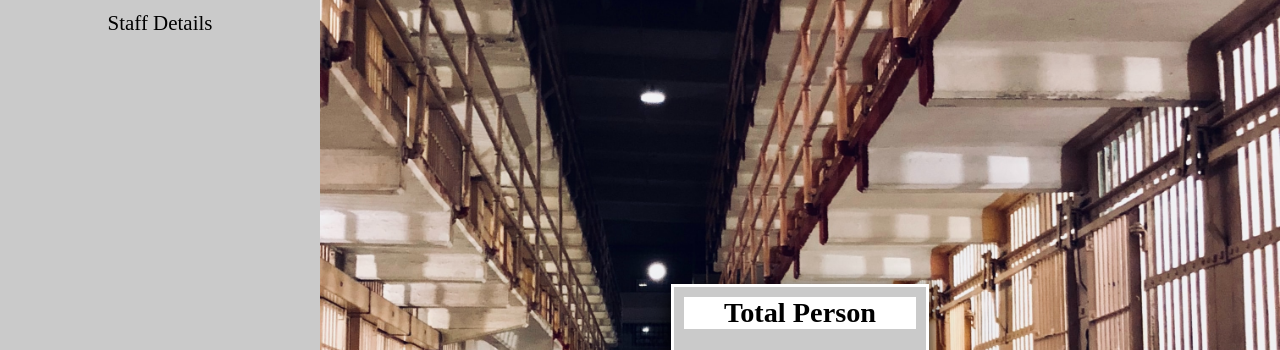
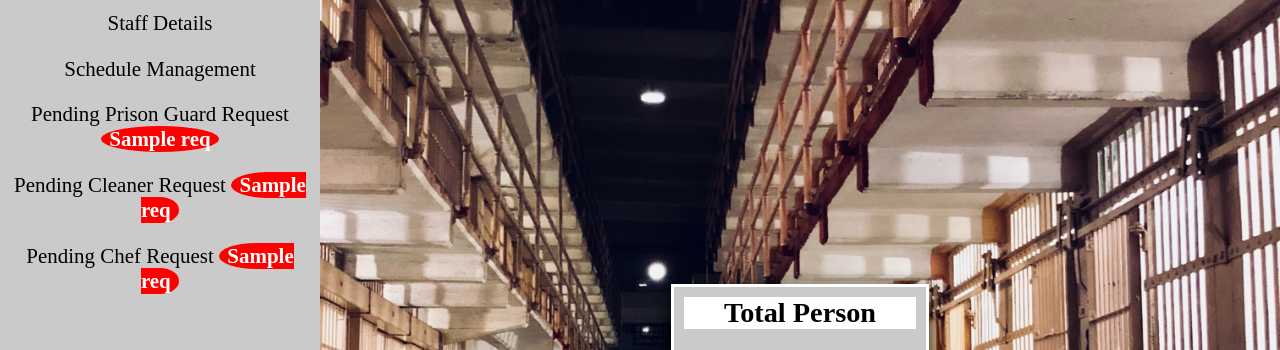
Before and after one commit to SafwatSameer/Jail_Management, a Python web app: template templates/adminDash.html in a window 1280 px wide. Shown: the part 68-418 px from the top of the page. Run offline with Jinja, Linux system fonts and the light colour scheme; the template is opened without the code that fills it: most values are stand-ins (such as "Sample title", 1, 10 or a date in 2020).

Commit message:
Update adminDash.html

```diff
--- a/templates/adminDash.html
+++ b/templates/adminDash.html
@@ -11,7 +11,10 @@
 <section class="section-show">
   <div class="option">
     <a href="{{url_for('staffDetails')}}">Staff Details</a>
-
+    <a href="{{url_for('deputy')}}">Schedule Management</a>
+    <a href="{{url_for('req', param1='Guard')}}">Pending Prison Guard Request <span class="show-span">{{ req[2][1] }}</span></a>
+    <a href="{{url_for('req', param1='Cleaner')}}">Pending Cleaner Request <span class="show-span">{{ req[1][1] }}</span></a>
+    <a href="{{url_for('req', param1='Chef')}}">Pending Chef Request <span class="show-span">{{ req[0][1] }}</span></a>
   </div>
   <div class="staff-count">
     <div class="count-main">
```
